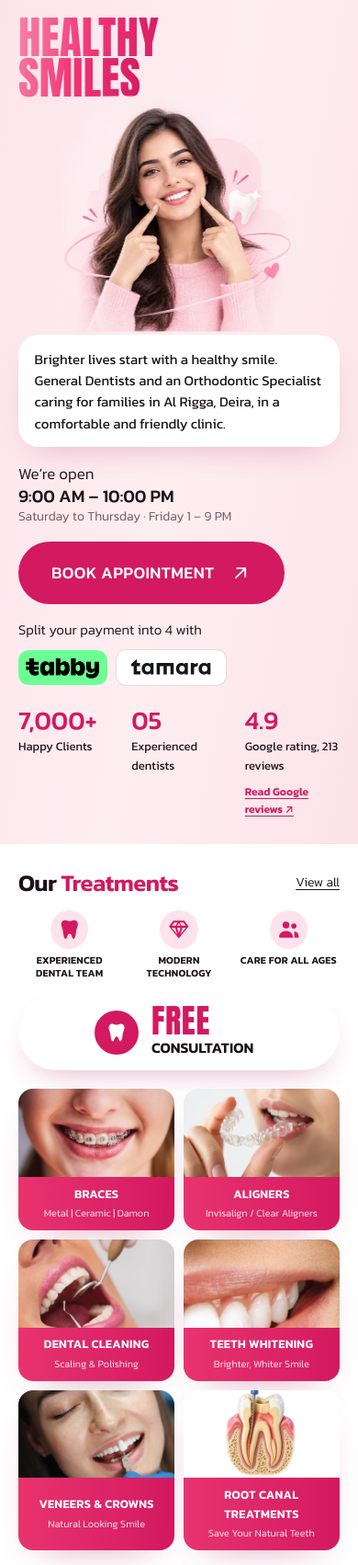
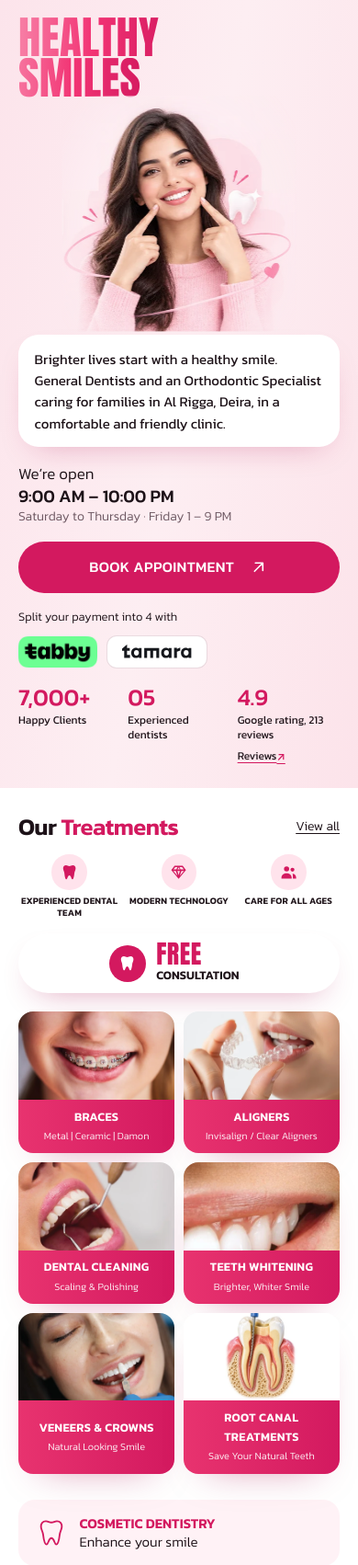
Before and after one commit to hasheebdentalclinic-sudo/Pearlecent-Shifah-Medical-Center-, a PHP site: page / in a window 390 px wide. Shown: the part 80-1782 px from the top of the page at 92% size. Run offline with PHP 8.4, Linux system fonts and the light colour scheme.

Commit message:
Mobile polish: hero stats, badges, treatments intro
Co-Authored-By: Claude Opus 5.5 <noreply@anthropic.com>
Claude-Session: https://claude.ai/code/session_017qCPQQxzanc4XPe6tqL491

```diff
--- a/about.html
+++ b/about.html
@@ -12,7 +12,7 @@
 <link rel="icon" href="assets/img/mark.svg" type="image/svg+xml">
 <link rel="preload" href="assets/fonts/anton-400.woff2" as="font" type="font/woff2" crossorigin>
 <link rel="preload" href="assets/fonts/kanit-300.woff2" as="font" type="font/woff2" crossorigin>
-<link rel="stylesheet" href="assets/css/site.css?v=26">
+<link rel="stylesheet" href="assets/css/site.css?v=27">
 <script>document.documentElement.classList.add('js')</script>
 <script type="application/ld+json">{"@context":"https://schema.org","@type":"Dentist","name":"Pearlecent Shifah Medical Center L.L.C.","telephone":"+971 55 339 6152","address":{"@type":"PostalAddress","streetAddress":"Room 104, Al Zarooni Building, 73 Al Rigga Road","addressLocality":"Deira, Dubai","addressCountry":"AE"},"geo":{"@type":"GeoCoordinates","latitude":25.2624015,"longitude":55.3266563},"openingHours":["Sa-Th 09:00-22:00","Fr 13:00-21:00"],"sameAs":["https://www.instagram.com/pearlescent_dental","https://www.tiktok.com/@pearlecentshifah"]}</script>
 </head>
@@ -166,6 +166,6 @@
     <p><a href="about.html">About</a><a href="treatments.html">Treatments</a><a href="index.html#visit">Contact</a></p></div>
 </footer>
 <a class="wa-float" href="https://wa.me/971553396152" target="_blank" rel="noopener" data-wa-float aria-label="Chat with Pearlecent"><svg viewBox="0 0 24 24" aria-hidden="true"><path d="M4 5.5A2.5 2.5 0 0 1 6.5 3h11A2.5 2.5 0 0 1 20 5.5v8a2.5 2.5 0 0 1-2.5 2.5H10l-4.2 3.6c-.5.4-1.3.1-1.3-.6V16A2.5 2.5 0 0 1 4 13.5z" fill="none" stroke="currentColor" stroke-width="1.8" stroke-linejoin="round"/><path d="M8.5 8.5h7M8.5 11.5h4.5" stroke="currentColor" stroke-width="1.8" stroke-linecap="round"/></svg><span>Chat with us</span></a>
-<script src="assets/js/site.js?v=26" defer></script>
+<script src="assets/js/site.js?v=27" defer></script>
 </body>
 </html>
--- a/assets/css/site.css
+++ b/assets/css/site.css
@@ -908,3 +908,32 @@ h2, h3 { letter-spacing: -0.01em; }
   .hero2__g em { font-size: .75rem; }
   .paybnpl__tabby, .paybnpl__tamara { height: 38px; }
 }
+
+/* v20: mobile polish for hero stats and treatments intro */
+.show-sm { display: none; }
+@media (max-width: 47.99em) {
+  .hide-sm { display: none; }
+  .show-sm { display: inline; }
+  .hero2__stats { gap: .5rem; margin-top: 1.25rem; align-items: start; }
+  .hero2__stats b { font-size: 1.6rem; }
+  .hero2__stats span:not([data-count]), .hero2__g span { font-size: .75rem; line-height: 1.35; margin-top: .25rem; }
+  .hero2__g em { font-size: .75rem; margin-top: .3rem; }
+  .hero2__g span.show-sm, .hero2__g span.hide-sm { margin: 0; font-size: inherit; display: inline; }
+  .hero2__g span.hide-sm { display: none; }
+  .hero2__card { padding-bottom: 1.5rem; }
+  .paybnpl__tabby, .paybnpl__tamara { height: 34px; }
+  .paybnpl__tamara img { height: 15px; }
+  .paybnpl__t { font-size: .8125rem; }
+  .cats__feat li { font-size: .625rem; }
+  .cats__ic { width: 2.4rem; height: 2.4rem; }
+  .cats__ic svg { width: 1.2rem; height: 1.2rem; }
+  .cats__free { padding: .55rem 1.25rem .55rem .6rem; gap: .7rem; }
+  .cats__free b { font-size: 1.75rem; }
+  .cats__free span { font-size: .8125rem; }
+  .cats__free-ic { width: 2.5rem; height: 2.5rem; }
+  .cats__free-ic svg { width: 1.2rem; height: 1.2rem; }
+}
+@media (max-width: 47.99em) {
+  .hero2__left p:has(> .button--xl) { width: 100%; }
+  .hero2__left .button--xl { width: 100%; justify-content: center; min-height: 3.5rem; font-size: 1rem; }
+}
--- a/dentists/ankur.html
+++ b/dentists/ankur.html
@@ -12,7 +12,7 @@
 <link rel="icon" href="../assets/img/mark.svg" type="image/svg+xml">
 <link rel="preload" href="../assets/fonts/anton-400.woff2" as="font" type="font/woff2" crossorigin>
 <link rel="preload" href="../assets/fonts/kanit-300.woff2" as="font" type="font/woff2" crossorigin>
-<link rel="stylesheet" href="../assets/css/site.css?v=26">
+<link rel="stylesheet" href="../assets/css/site.css?v=27">
 <script>document.documentElement.classList.add('js')</script>
 <script type="application/ld+json">{"@context":"https://schema.org","@type":"Dentist","name":"Pearlecent Shifah Medical Center L.L.C.","telephone":"+971 55 339 6152","address":{"@type":"PostalAddress","streetAddress":"Room 104, Al Zarooni Building, 73 Al Rigga Road","addressLocality":"Deira, Dubai","addressCountry":"AE"},"geo":{"@type":"GeoCoordinates","latitude":25.2624015,"longitude":55.3266563},"openingHours":["Sa-Th 09:00-22:00","Fr 13:00-21:00"],"sameAs":["https://www.instagram.com/pearlescent_dental","https://www.tiktok.com/@pearlecentshifah"]}</script>
 </head>
@@ -135,6 +135,6 @@
     <p><a href="../about.html">About</a><a href="../treatments.html">Treatments</a><a href="../index.html#visit">Contact</a></p></div>
 </footer>
 <a class="wa-float" href="https://wa.me/971553396152" target="_blank" rel="noopener" data-wa-float aria-label="Chat with Pearlecent"><svg viewBox="0 0 24 24" aria-hidden="true"><path d="M4 5.5A2.5 2.5 0 0 1 6.5 3h11A2.5 2.5 0 0 1 20 5.5v8a2.5 2.5 0 0 1-2.5 2.5H10l-4.2 3.6c-.5.4-1.3.1-1.3-.6V16A2.5 2.5 0 0 1 4 13.5z" fill="none" stroke="currentColor" stroke-width="1.8" stroke-linejoin="round"/><path d="M8.5 8.5h7M8.5 11.5h4.5" stroke="currentColor" stroke-width="1.8" stroke-linecap="round"/></svg><span>Chat with us</span></a>
-<script src="../assets/js/site.js?v=26" defer></script>
+<script src="../assets/js/site.js?v=27" defer></script>
 </body>
 </html>
--- a/dentists/faseela.html
+++ b/dentists/faseela.html
@@ -12,7 +12,7 @@
 <link rel="icon" href="../assets/img/mark.svg" type="image/svg+xml">
 <link rel="preload" href="../assets/fonts/anton-400.woff2" as="font" type="font/woff2" crossorigin>
 <link rel="preload" href="../assets/fonts/kanit-300.woff2" as="font" type="font/woff2" crossorigin>
-<link rel="stylesheet" href="../assets/css/site.css?v=26">
+<link rel="stylesheet" href="../assets/css/site.css?v=27">
 <script>document.documentElement.classList.add('js')</script>
 <script type="application/ld+json">{"@context":"https://schema.org","@type":"Dentist","name":"Pearlecent Shifah Medical Center L.L.C.","telephone":"+971 55 339 6152","address":{"@type":"PostalAddress","streetAddress":"Room 104, Al Zarooni Building, 73 Al Rigga Road","addressLocality":"Deira, Dubai","addressCountry":"AE"},"geo":{"@type":"GeoCoordinates","latitude":25.2624015,"longitude":55.3266563},"openingHours":["Sa-Th 09:00-22:00","Fr 13:00-21:00"],"sameAs":["https://www.instagram.com/pearlescent_dental","https://www.tiktok.com/@pearlecentshifah"]}</script>
 </head>
@@ -135,6 +135,6 @@
     <p><a href="../about.html">About</a><a href="../treatments.html">Treatments</a><a href="../index.html#visit">Contact</a></p></div>
 </footer>
 <a class="wa-float" href="https://wa.me/971553396152" target="_blank" rel="noopener" data-wa-float aria-label="Chat with Pearlecent"><svg viewBox="0 0 24 24" aria-hidden="true"><path d="M4 5.5A2.5 2.5 0 0 1 6.5 3h11A2.5 2.5 0 0 1 20 5.5v8a2.5 2.5 0 0 1-2.5 2.5H10l-4.2 3.6c-.5.4-1.3.1-1.3-.6V16A2.5 2.5 0 0 1 4 13.5z" fill="none" stroke="currentColor" stroke-width="1.8" stroke-linejoin="round"/><path d="M8.5 8.5h7M8.5 11.5h4.5" stroke="currentColor" stroke-width="1.8" stroke-linecap="round"/></svg><span>Chat with us</span></a>
-<script src="../assets/js/site.js?v=26" defer></script>
+<script src="../assets/js/site.js?v=27" defer></script>
 </body>
 </html>
--- a/dentists/krishna.html
+++ b/dentists/krishna.html
@@ -12,7 +12,7 @@
 <link rel="icon" href="../assets/img/mark.svg" type="image/svg+xml">
 <link rel="preload" href="../assets/fonts/anton-400.woff2" as="font" type="font/woff2" crossorigin>
 <link rel="preload" href="../assets/fonts/kanit-300.woff2" as="font" type="font/woff2" crossorigin>
-<link rel="stylesheet" href="../assets/css/site.css?v=26">
+<link rel="stylesheet" href="../assets/css/site.css?v=27">
 <script>document.documentElement.classList.add('js')</script>
 <script type="application/ld+json">{"@context":"https://schema.org","@type":"Dentist","name":"Pearlecent Shifah Medical Center L.L.C.","telephone":"+971 55 339 6152","address":{"@type":"PostalAddress","streetAddress":"Room 104, Al Zarooni Building, 73 Al Rigga Road","addressLocality":"Deira, Dubai","addressCountry":"AE"},"geo":{"@type":"GeoCoordinates","latitude":25.2624015,"longitude":55.3266563},"openingHours":["Sa-Th 09:00-22:00","Fr 13:00-21:00"],"sameAs":["https://www.instagram.com/pearlescent_dental","https://www.tiktok.com/@pearlecentshifah"]}</script>
 </head>
@@ -135,6 +135,6 @@
     <p><a href="../about.html">About</a><a href="../treatments.html">Treatments</a><a href="../index.html#visit">Contact</a></p></div>
 </footer>
 <a class="wa-float" href="https://wa.me/971553396152" target="_blank" rel="noopener" data-wa-float aria-label="Chat with Pearlecent"><svg viewBox="0 0 24 24" aria-hidden="true"><path d="M4 5.5A2.5 2.5 0 0 1 6.5 3h11A2.5 2.5 0 0 1 20 5.5v8a2.5 2.5 0 0 1-2.5 2.5H10l-4.2 3.6c-.5.4-1.3.1-1.3-.6V16A2.5 2.5 0 0 1 4 13.5z" fill="none" stroke="currentColor" stroke-width="1.8" stroke-linejoin="round"/><path d="M8.5 8.5h7M8.5 11.5h4.5" stroke="currentColor" stroke-width="1.8" stroke-linecap="round"/></svg><span>Chat with us</span></a>
-<script src="../assets/js/site.js?v=26" defer></script>
+<script src="../assets/js/site.js?v=27" defer></script>
 </body>
 </html>
--- a/dentists/nasira.html
+++ b/dentists/nasira.html
@@ -12,7 +12,7 @@
 <link rel="icon" href="../assets/img/mark.svg" type="image/svg+xml">
 <link rel="preload" href="../assets/fonts/anton-400.woff2" as="font" type="font/woff2" crossorigin>
 <link rel="preload" href="../assets/fonts/kanit-300.woff2" as="font" type="font/woff2" crossorigin>
-<link rel="stylesheet" href="../assets/css/site.css?v=26">
+<link rel="stylesheet" href="../assets/css/site.css?v=27">
 <script>document.documentElement.classList.add('js')</script>
 <script type="application/ld+json">{"@context":"https://schema.org","@type":"Dentist","name":"Pearlecent Shifah Medical Center L.L.C.","telephone":"+971 55 339 6152","address":{"@type":"PostalAddress","streetAddress":"Room 104, Al Zarooni Building, 73 Al Rigga Road","addressLocality":"Deira, Dubai","addressCountry":"AE"},"geo":{"@type":"GeoCoordinates","latitude":25.2624015,"longitude":55.3266563},"openingHours":["Sa-Th 09:00-22:00","Fr 13:00-21:00"],"sameAs":["https://www.instagram.com/pearlescent_dental","https://www.tiktok.com/@pearlecentshifah"]}</script>
 </head>
@@ -135,6 +135,6 @@
     <p><a href="../about.html">About</a><a href="../treatments.html">Treatments</a><a href="../index.html#visit">Contact</a></p></div>
 </footer>
 <a class="wa-float" href="https://wa.me/971553396152" target="_blank" rel="noopener" data-wa-float aria-label="Chat with Pearlecent"><svg viewBox="0 0 24 24" aria-hidden="true"><path d="M4 5.5A2.5 2.5 0 0 1 6.5 3h11A2.5 2.5 0 0 1 20 5.5v8a2.5 2.5 0 0 1-2.5 2.5H10l-4.2 3.6c-.5.4-1.3.1-1.3-.6V16A2.5 2.5 0 0 1 4 13.5z" fill="none" stroke="currentColor" stroke-width="1.8" stroke-linejoin="round"/><path d="M8.5 8.5h7M8.5 11.5h4.5" stroke="currentColor" stroke-width="1.8" stroke-linecap="round"/></svg><span>Chat with us</span></a>
-<script src="../assets/js/site.js?v=26" defer></script>
+<script src="../assets/js/site.js?v=27" defer></script>
 </body>
 </html>
--- a/dentists/sangeetha.html
+++ b/dentists/sangeetha.html
@@ -12,7 +12,7 @@
 <link rel="icon" href="../assets/img/mark.svg" type="image/svg+xml">
 <link rel="preload" href="../assets/fonts/anton-400.woff2" as="font" type="font/woff2" crossorigin>
 <link rel="preload" href="../assets/fonts/kanit-300.woff2" as="font" type="font/woff2" crossorigin>
-<link rel="stylesheet" href="../assets/css/site.css?v=26">
+<link rel="stylesheet" href="../assets/css/site.css?v=27">
 <script>document.documentElement.classList.add('js')</script>
 <script type="application/ld+json">{"@context":"https://schema.org","@type":"Dentist","name":"Pearlecent Shifah Medical Center L.L.C.","telephone":"+971 55 339 6152","address":{"@type":"PostalAddress","streetAddress":"Room 104, Al Zarooni Building, 73 Al Rigga Road","addressLocality":"Deira, Dubai","addressCountry":"AE"},"geo":{"@type":"GeoCoordinates","latitude":25.2624015,"longitude":55.3266563},"openingHours":["Sa-Th 09:00-22:00","Fr 13:00-21:00"],"sameAs":["https://www.instagram.com/pearlescent_dental","https://www.tiktok.com/@pearlecentshifah"]}</script>
 </head>
@@ -135,6 +135,6 @@
     <p><a href="../about.html">About</a><a href="../treatments.html">Treatments</a><a href="../index.html#visit">Contact</a></p></div>
 </footer>
 <a class="wa-float" href="https://wa.me/971553396152" target="_blank" rel="noopener" data-wa-float aria-label="Chat with Pearlecent"><svg viewBox="0 0 24 24" aria-hidden="true"><path d="M4 5.5A2.5 2.5 0 0 1 6.5 3h11A2.5 2.5 0 0 1 20 5.5v8a2.5 2.5 0 0 1-2.5 2.5H10l-4.2 3.6c-.5.4-1.3.1-1.3-.6V16A2.5 2.5 0 0 1 4 13.5z" fill="none" stroke="currentColor" stroke-width="1.8" stroke-linejoin="round"/><path d="M8.5 8.5h7M8.5 11.5h4.5" stroke="currentColor" stroke-width="1.8" stroke-linecap="round"/></svg><span>Chat with us</span></a>
-<script src="../assets/js/site.js?v=26" defer></script>
+<script src="../assets/js/site.js?v=27" defer></script>
 </body>
 </html>
--- a/index.html
+++ b/index.html
@@ -12,7 +12,7 @@
 <link rel="icon" href="assets/img/mark.svg" type="image/svg+xml">
 <link rel="preload" href="assets/fonts/anton-400.woff2" as="font" type="font/woff2" crossorigin>
 <link rel="preload" href="assets/fonts/kanit-300.woff2" as="font" type="font/woff2" crossorigin>
-<link rel="stylesheet" href="assets/css/site.css?v=26">
+<link rel="stylesheet" href="assets/css/site.css?v=27">
 <script>document.documentElement.classList.add('js')</script>
 <script type="application/ld+json">{"@context":"https://schema.org","@type":"Dentist","name":"Pearlecent Shifah Medical Center L.L.C.","telephone":"+971 55 339 6152","address":{"@type":"PostalAddress","streetAddress":"Room 104, Al Zarooni Building, 73 Al Rigga Road","addressLocality":"Deira, Dubai","addressCountry":"AE"},"geo":{"@type":"GeoCoordinates","latitude":25.2624015,"longitude":55.3266563},"openingHours":["Sa-Th 09:00-22:00","Fr 13:00-21:00"],"sameAs":["https://www.instagram.com/pearlescent_dental","https://www.tiktok.com/@pearlecentshifah"]}</script>
 </head>
@@ -58,7 +58,7 @@
       <ul class="hero2__stats">
         <li data-rise style="--i:4"><b><span data-count="7000">7,000</span>+</b><span>Happy Clients</span></li>
         <li data-rise style="--i:5"><b>05</b><span>Experienced dentists</span></li>
-        <li data-rise style="--i:6"><a class="hero2__g" href="https://search.google.com/local/reviews?placeid=ChIJ5SzwML9dXz4R25X1gjaNSxk" target="_blank" rel="noopener"><b>4.9</b><span>Google rating, 213 reviews</span><em>Read Google reviews ↗</em></a></li>
+        <li data-rise style="--i:6"><a class="hero2__g" href="https://search.google.com/local/reviews?placeid=ChIJ5SzwML9dXz4R25X1gjaNSxk" target="_blank" rel="noopener"><b>4.9</b><span>Google rating, 213 reviews</span><em><span class="hide-sm">Read Google reviews</span><span class="show-sm">Reviews</span> ↗</em></a></li>
       </ul>
     </div>
   </div>
@@ -280,6 +280,6 @@
     <p><a href="about.html">About</a><a href="treatments.html">Treatments</a><a href="index.html#visit">Contact</a></p></div>
 </footer>
 <a class="wa-float" href="https://wa.me/971553396152" target="_blank" rel="noopener" data-wa-float aria-label="Chat with Pearlecent"><svg viewBox="0 0 24 24" aria-hidden="true"><path d="M4 5.5A2.5 2.5 0 0 1 6.5 3h11A2.5 2.5 0 0 1 20 5.5v8a2.5 2.5 0 0 1-2.5 2.5H10l-4.2 3.6c-.5.4-1.3.1-1.3-.6V16A2.5 2.5 0 0 1 4 13.5z" fill="none" stroke="currentColor" stroke-width="1.8" stroke-linejoin="round"/><path d="M8.5 8.5h7M8.5 11.5h4.5" stroke="currentColor" stroke-width="1.8" stroke-linecap="round"/></svg><span>Chat with us</span></a>
-<script src="assets/js/site.js?v=26" defer></script>
+<script src="assets/js/site.js?v=27" defer></script>
 </body>
 </html>
--- a/treatments.html
+++ b/treatments.html
@@ -12,7 +12,7 @@
 <link rel="icon" href="assets/img/mark.svg" type="image/svg+xml">
 <link rel="preload" href="assets/fonts/anton-400.woff2" as="font" type="font/woff2" crossorigin>
 <link rel="preload" href="assets/fonts/kanit-300.woff2" as="font" type="font/woff2" crossorigin>
-<link rel="stylesheet" href="assets/css/site.css?v=26">
+<link rel="stylesheet" href="assets/css/site.css?v=27">
 <script>document.documentElement.classList.add('js')</script>
 <script type="application/ld+json">{"@context":"https://schema.org","@type":"Dentist","name":"Pearlecent Shifah Medical Center L.L.C.","telephone":"+971 55 339 6152","address":{"@type":"PostalAddress","streetAddress":"Room 104, Al Zarooni Building, 73 Al Rigga Road","addressLocality":"Deira, Dubai","addressCountry":"AE"},"geo":{"@type":"GeoCoordinates","latitude":25.2624015,"longitude":55.3266563},"openingHours":["Sa-Th 09:00-22:00","Fr 13:00-21:00"],"sameAs":["https://www.instagram.com/pearlescent_dental","https://www.tiktok.com/@pearlecentshifah"]}</script>
 </head>
@@ -130,6 +130,6 @@
     <p><a href="about.html">About</a><a href="treatments.html">Treatments</a><a href="index.html#visit">Contact</a></p></div>
 </footer>
 <a class="wa-float" href="https://wa.me/971553396152" target="_blank" rel="noopener" data-wa-float aria-label="Chat with Pearlecent"><svg viewBox="0 0 24 24" aria-hidden="true"><path d="M4 5.5A2.5 2.5 0 0 1 6.5 3h11A2.5 2.5 0 0 1 20 5.5v8a2.5 2.5 0 0 1-2.5 2.5H10l-4.2 3.6c-.5.4-1.3.1-1.3-.6V16A2.5 2.5 0 0 1 4 13.5z" fill="none" stroke="currentColor" stroke-width="1.8" stroke-linejoin="round"/><path d="M8.5 8.5h7M8.5 11.5h4.5" stroke="currentColor" stroke-width="1.8" stroke-linecap="round"/></svg><span>Chat with us</span></a>
-<script src="assets/js/site.js?v=26" defer></script>
+<script src="assets/js/site.js?v=27" defer></script>
 </body>
 </html>
```
